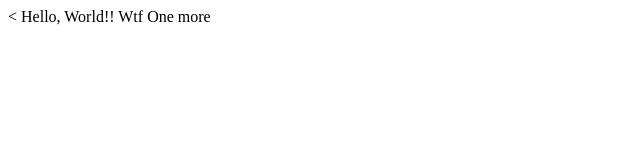
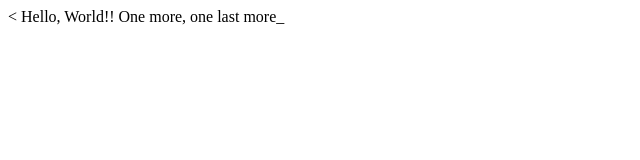
Before and after one commit to cris-Duarte/lecture0, a plain HTML site: page index.html in a window 1280 px wide. Shown: the full height of the page, 0-640 px from the left. Drawn offline with Linux system fonts and the light colour scheme.

Commit message:
Modificado

```diff
--- a/index.html
+++ b/index.html
@@ -5,7 +5,6 @@
     <title>First Test of Git</title>
   </head>
   <body>
-    Hello, World!! Wtf
-    One more
+    Hello, World!! One more, one last more_
   </body>
 </html>
```
